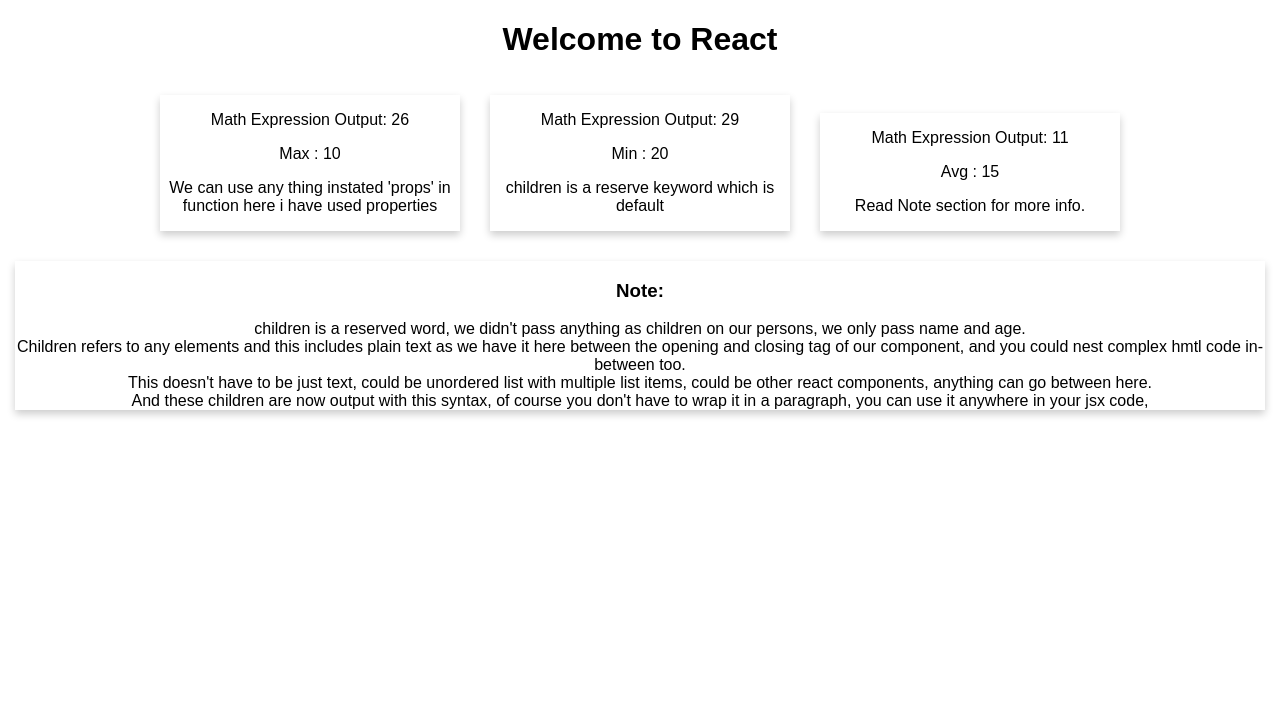
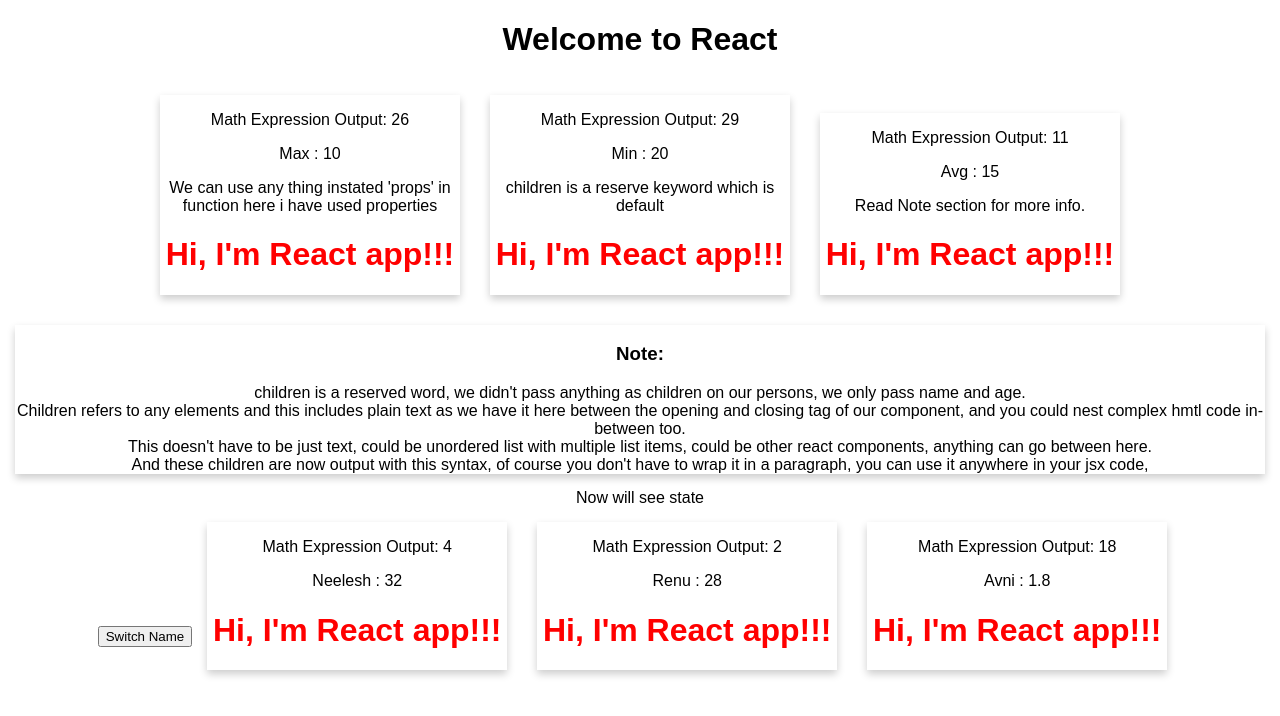
Before and after one commit to neeleshbizoara/react_ui_project, a React (Create React App) app in the folder react-complete-guide/: page / in a window 1280 px wide. Shown: the top 716 px of the page. Built offline with nearby package versions, Linux system fonts and the light colour scheme.

Commit message:
Props and State, Functional Component , Class Based Component, and Seen JSX handel internally'

```diff
--- a/react-complete-guide/src/App.css
+++ b/react-complete-guide/src/App.css
@@ -13,3 +13,7 @@
   margin: 15px;
   box-shadow: 0 4px 8px 0 rgba(0,0,0,0.2);
 }
+
+.another {
+  color: red;
+}
--- a/react-complete-guide/src/App.js
+++ b/react-complete-guide/src/App.js
@@ -3,6 +3,26 @@
 import Person from './Person/Person';
 
 class App extends Component {
+  state = {
+    person: [
+      {name: 'Neelesh', age: 32},
+      {name: 'Renu', age: 28},
+      {name: 'Avni', age: 1.8},
+    ]
+  }
+
+  switchClickHandler = () => {
+    // DON'T DO THIS
+    // this.state.person[0].name = this.state.person[0].name +' Bizoara';
+    this.setState({
+      person: [
+        {name: 'Neelesh Bizoara', age: 32},
+        {name: 'Renu Bizoara', age: 28},
+        {name: 'Avni Bizoara', age: 1.8},
+      ]
+    });
+  }
+
   render() {
     return (
       <div className="App">
@@ -28,6 +48,12 @@
           And these children are now output with this syntax,
 
           of course you don't have to wrap it in a paragraph, you can use it anywhere in your jsx code,</div>
+
+          <div>Now will see state</div>
+          <button onClick={this.switchClickHandler}>Switch Name</button>
+          <Person name={this.state.person[0].name} age={this.state.person[0].age}></Person>
+          <Person name={this.state.person[1].name} age={this.state.person[1].age}></Person>
+          <Person name={this.state.person[2].name} age={this.state.person[2].age}></Person>
       </div>
     );
   }
--- /dev/null
+++ b/react-complete-guide/src/Person/Another.js
@@ -0,0 +1,16 @@
+// Understand JSX
+// Note: This is a functional component and here we used React hooks to maintane/use state
+// prior to React version 16.8 we can not use state in functional component.
+import React from 'react'
+import { useState } from 'react';
+
+const another = () => {
+    return React.createElement('div', null, React.createElement('h1', { className: 'another' }, 'Hi, I\'m React app!!!'));
+    // The above code is equivalent to
+    // Note: class etc. can not be used in JSX as it is reserved keyword.
+    // return (<div>
+    //     <h1 className="another">Hi I\'m React app!!!</h1>
+    // </div>)
+}
+
+export default another;
--- a/react-complete-guide/src/Person/Person.js
+++ b/react-complete-guide/src/Person/Person.js
@@ -1,11 +1,14 @@
 import React from 'react';
+import Another from './Another';
 
 const person = (properties) => {
     return <div className="Person">
         <p>Math Expression Output:  {Math.floor(Math.random() * 30)}</p>
         <p>{properties.name} : {properties.age}</p>
         <p>{properties.children}</p>
-        </div>
+        <Another></Another>
+    </div>
+
 }
 
 export default person;
```
Also changed, not shown: 1 other file (tests, documents, lock files or other folders).
